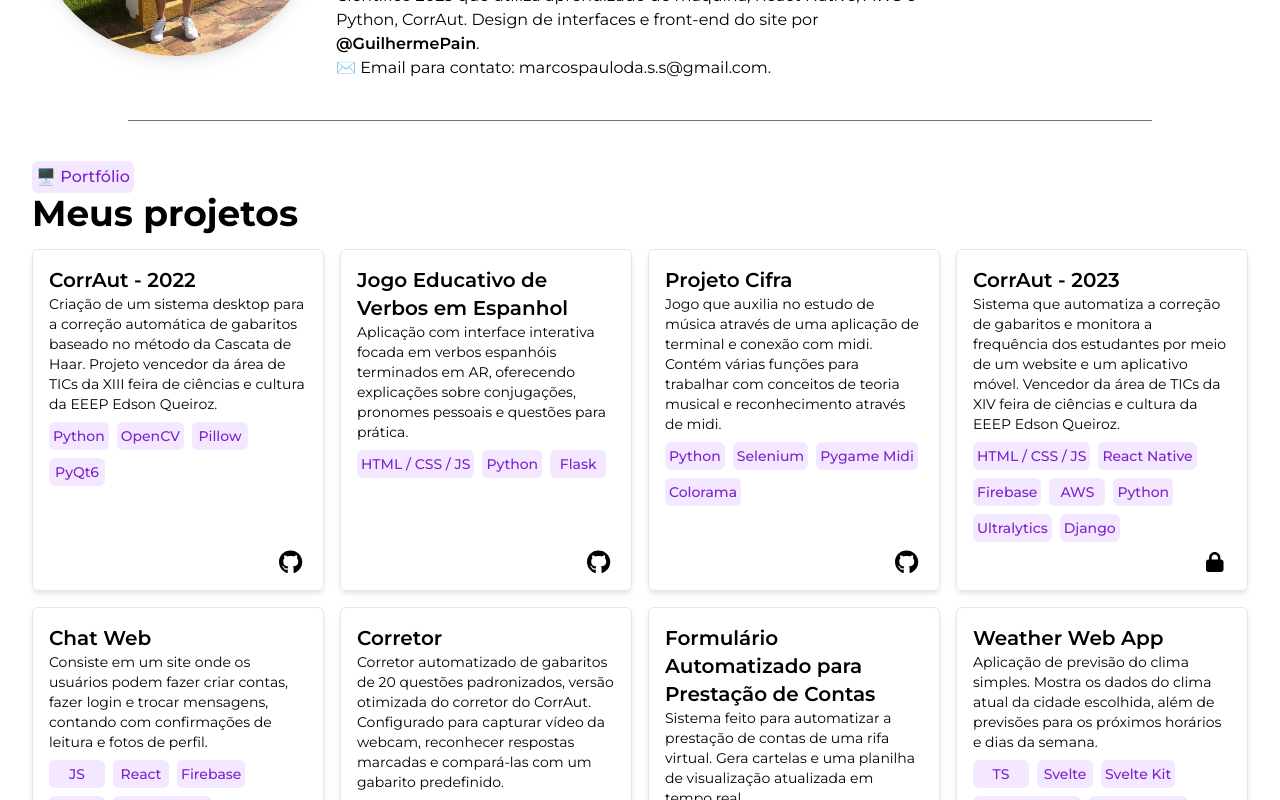
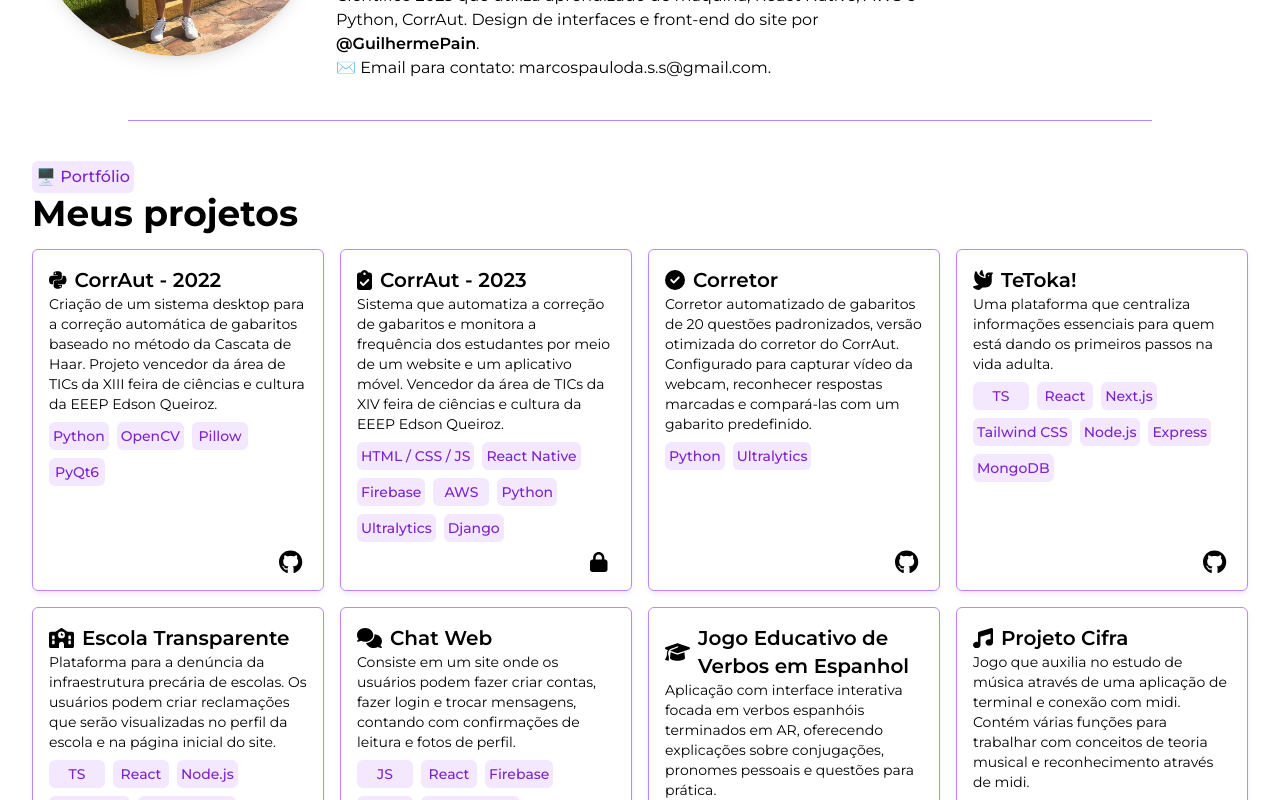
Before and after one commit to marcos-sousa-404/portfolio, a Next.js app: page / in a window 1280 px wide. Shown: the part 360-1160 px from the top of the page. Built offline with nearby package versions, Linux system fonts and the light colour scheme.

Commit message:
Adição do TeToka! e alterações visuais

```diff
--- a/package.json
+++ b/package.json
@@ -9,10 +9,10 @@
     "lint": "next lint"
   },
   "dependencies": {
-    "@fortawesome/fontawesome-svg-core": "^6.5.2",
+    "@fortawesome/fontawesome-svg-core": "^6.6.0",
     "@fortawesome/free-brands-svg-icons": "^6.5.2",
     "@fortawesome/free-regular-svg-icons": "^6.5.2",
-    "@fortawesome/free-solid-svg-icons": "^6.5.2",
+    "@fortawesome/free-solid-svg-icons": "^6.6.0",
     "@fortawesome/react-fontawesome": "^0.2.0",
     "next": "14.2.3",
     "react": "^18",
--- a/src/app/page.tsx
+++ b/src/app/page.tsx
@@ -1,7 +1,27 @@
 "use client";
 import { FontAwesomeIcon } from "@fortawesome/react-fontawesome";
-import { faLinkedin, faGithub } from "@fortawesome/free-brands-svg-icons";
-import { faMoon, faSun } from "@fortawesome/free-solid-svg-icons";
+import {
+  faLinkedin,
+  faGithub,
+  faPython,
+} from "@fortawesome/free-brands-svg-icons";
+import {
+  faLock,
+  faGraduationCap,
+  faMusic,
+  faClipboardCheck,
+  faComments,
+  faCheckCircle,
+  faFileInvoice,
+  faCloudSun,
+  faSchool,
+  faUser,
+  faInfoCircle,
+  faMoon,
+  faSun,
+  faCircleCheck,
+  faDove,
+} from "@fortawesome/free-solid-svg-icons";
 import { useState, useEffect } from "react";
 import { Badge } from "@/components/Badge";
 import { Card } from "@/components/Card";
@@ -37,7 +57,7 @@
 
   return (
     <div className="bg-white dark:bg-black w-full h-full duration-300">
-      <header className="shadow-lg bg-white dark:bg-black duration-300 transition-all w-full z-10 shadow-[#9993] h-16 flex fixed">
+      <header className="shadow-lg bg-white dark:bg-black duration-300 transition-all w-full z-10 shadow-purple-500/15 h-16 flex fixed">
         <button
           onClick={() => setDark(!dark)}
           className="rounded-md  text-2xl h-9 w-9 my-auto ml-4 hover:scale-105 translate-y-0.5 duration-300 transition-all"
@@ -122,7 +142,7 @@
             </ul>
           </div>
         </section>
-        <hr className="solid block border-b-[0.5] border-gray-500 w-4/5 mx-auto" />
+        <hr className="solid block border-b-[0.5] border-purple-400 w-4/5 mx-auto" />
         <section className="flex w-full my-10">
           <div className="mx-8">
             <Badge className="">🖥️ Portfólio</Badge>
@@ -131,24 +151,15 @@
             </h1>
             <div className="mt-4 grid grid-cols-1 pb-4 sm:pb-0 sm:grid-cols-2 md:grid-cols-3 lg:grid-cols-4 gap-4">
               <Card
+                icon={faPython}
                 title="CorrAut - 2022"
                 description="Criação de um sistema desktop para a correção automática de gabaritos baseado no método da Cascata de Haar. Projeto vencedor da área de TICs da XIII feira de ciências e cultura da EEEP Edson Queiroz."
                 tags={["Python", "OpenCV", "Pillow", "PyQt6"]}
                 githubName="CorrAut-Antigo"
               />
+
               <Card
-                title="Jogo Educativo de Verbos em Espanhol"
-                description="Aplicação com interface interativa focada em verbos espanhóis terminados em AR, oferecendo explicações sobre conjugações, pronomes pessoais e questões para prática."
-                tags={["HTML / CSS / JS", "Python", "Flask"]}
-                githubName="Trabalho-de-Espanhol"
-              />
-              <Card
-                title="Projeto Cifra"
-                description="Jogo que auxilia no estudo de música através de uma aplicação de terminal e conexão com midi. Contém várias funções para trabalhar com conceitos de teoria musical e reconhecimento através de midi."
-                tags={["Python", "Selenium", "Pygame Midi", "Colorama"]}
-                githubName="ProjetoCifra"
-              />
-              <Card
+                icon={faClipboardCheck}
                 title="CorrAut - 2023"
                 description="Sistema que automatiza a correção de gabaritos e monitora a frequência dos estudantes por meio de um website e um aplicativo móvel. Vencedor da área de TICs da XIV feira de ciências e cultura da EEEP Edson Queiroz."
                 tags={[
@@ -161,25 +172,73 @@
                   "Django",
                 ]}
               />
+
               <Card
+                icon={faCheckCircle}
+                title="Corretor"
+                description="Corretor automatizado de gabaritos de 20 questões padronizados, versão otimizada do corretor do CorrAut. Configurado para capturar vídeo da webcam, reconhecer respostas marcadas e compará-las com um gabarito predefinido."
+                tags={["Python", "Ultralytics"]}
+                githubName="Corretor"
+              />
+
+              <Card
+                icon={faDove}
+                title="TeToka!"
+                description="Uma plataforma que centraliza informações essenciais para quem está dando os primeiros passos na vida adulta."
+                tags={[
+                  "TS",
+                  "React",
+                  "Next.js",
+                  "Tailwind CSS",
+                  "Node.js",
+                  "Express",
+                  "MongoDB",
+                ]}
+                githubName="tetoka"
+              />
+
+              <Card
+                icon={faSchool}
+                title="Escola Transparente"
+                description="Plataforma para a denúncia da infraestrutura precária de escolas. Os usuários podem criar reclamações que serão visualizadas no perfil da escola e na página inicial do site. "
+                tags={["TS", "React", "Node.js", "MongoDB", "Tailwind CSS"]}
+                githubName="escola-transparente"
+              />
+
+              <Card
+                icon={faComments}
                 title="Chat Web"
                 description="Consiste em um site onde os usuários podem fazer criar contas, fazer login e trocar mensagens, contando com confirmações de leitura e fotos de perfil. "
                 tags={["JS", "React", "Firebase", "Next.js", "Tailwind CSS"]}
                 githubName="Chat-web"
               />
+
               <Card
-                title="Corretor"
-                description="Corretor automatizado de gabaritos de 20 questões padronizados, versão otimizada do corretor do CorrAut. Configurado para capturar vídeo da webcam, reconhecer respostas marcadas e compará-las com um gabarito predefinido."
-                tags={["Python", "Ultralytics"]}
-                githubName="Corretor"
+                icon={faGraduationCap}
+                title="Jogo Educativo de Verbos em Espanhol"
+                description="Aplicação com interface interativa focada em verbos espanhóis terminados em AR, oferecendo explicações sobre conjugações, pronomes pessoais e questões para prática."
+                tags={["HTML / CSS / JS", "Python", "Flask"]}
+                githubName="Trabalho-de-Espanhol"
               />
+
               <Card
+                icon={faMusic}
+                title="Projeto Cifra"
+                description="Jogo que auxilia no estudo de música através de uma aplicação de terminal e conexão com midi. Contém várias funções para trabalhar com conceitos de teoria musical e reconhecimento através de midi."
+                tags={["Python", "Selenium", "Pygame Midi", "Colorama"]}
+                githubName="ProjetoCifra"
+              />
+
+              <Card
+                icon={faFileInvoice}
                 title="Formulário Automatizado para Prestação de Contas"
                 description="Sistema feito para automatizar a prestação de contas de uma rifa virtual. Gera cartelas e uma planilha de visualização atualizada em tempo real."
                 tags={["Python", "Flask", "Pillow", "gspread", "Apps Script"]}
                 githubName="RifasInfor"
               />
+
               <Card
+                icon={faCloudSun}
                 title="Weather Web App"
                 description="Aplicação de previsão do clima simples. Mostra os dados do clima atual da cidade escolhida, além de previsões para os próximos horários e dias da semana."
                 tags={[
@@ -191,13 +250,9 @@
                 ]}
                 githubName="weather-web-app"
               />
+
               <Card
-                title="Escola Transparente"
-                description="Plataforma para a denúncia da infraestrutura precária de escolas. Os usuários podem criar reclamações que serão visualizadas no perfil da escola e na página inicial do site. "
-                tags={["TS", "React", "Node.js", "MongoDB", "Tailwind CSS"]}
-                githubName="escola-transparente"
-              />
-              <Card
+                icon={faUser}
                 title="Página de Login e Registro"
                 description="Aplicação simples com páginas de login e registro, feita para um teste técnico."
                 tags={["TS", "React", "Firebase", "Next.js", "Tailwind CSS"]}
--- a/src/components/Card.tsx
+++ b/src/components/Card.tsx
@@ -1,20 +1,29 @@
 import { ReactNode } from "react";
 import { FontAwesomeIcon } from "@fortawesome/react-fontawesome";
 import { faGithub } from "@fortawesome/free-brands-svg-icons/faGithub";
-import { faLock } from "@fortawesome/free-solid-svg-icons";
+import { faLock, IconDefinition } from "@fortawesome/free-solid-svg-icons";
 import { Badge } from "./Badge";
 
 export function Card(props: {
-  children?: ReactNode;
   title: string;
   description: string;
   tags: string[];
+  icon: IconDefinition;
+  children?: ReactNode;
   githubName?: string;
 }) {
   return (
-    <div className="p-4 shadow-md border relative shadow-[#9993] w-[78] rounded-md flex flex-col">
+    <div className="p-4 shadow-md border border-purple-400 relative shadow-purple-500/10 w-[78] rounded-md flex flex-col">
       <div>
-        <h1 className="font-semibold text-xl dark:text-white">{props.title}</h1>
+        <div className="flex">
+          <FontAwesomeIcon
+            className="dark:text-white text-xl my-auto mr-2"
+            icon={props.icon}
+          />
+          <h1 className="font-semibold text-xl dark:text-white">
+            {props.title}
+          </h1>
+        </div>
         <p className="dark:text-gray-300 text-sm">{props.description}</p>
       </div>
       <div className="flex flex-wrap mt-2 gap-2">
```
Also changed, not shown: 1 other file (tests, documents, lock files or other folders).
